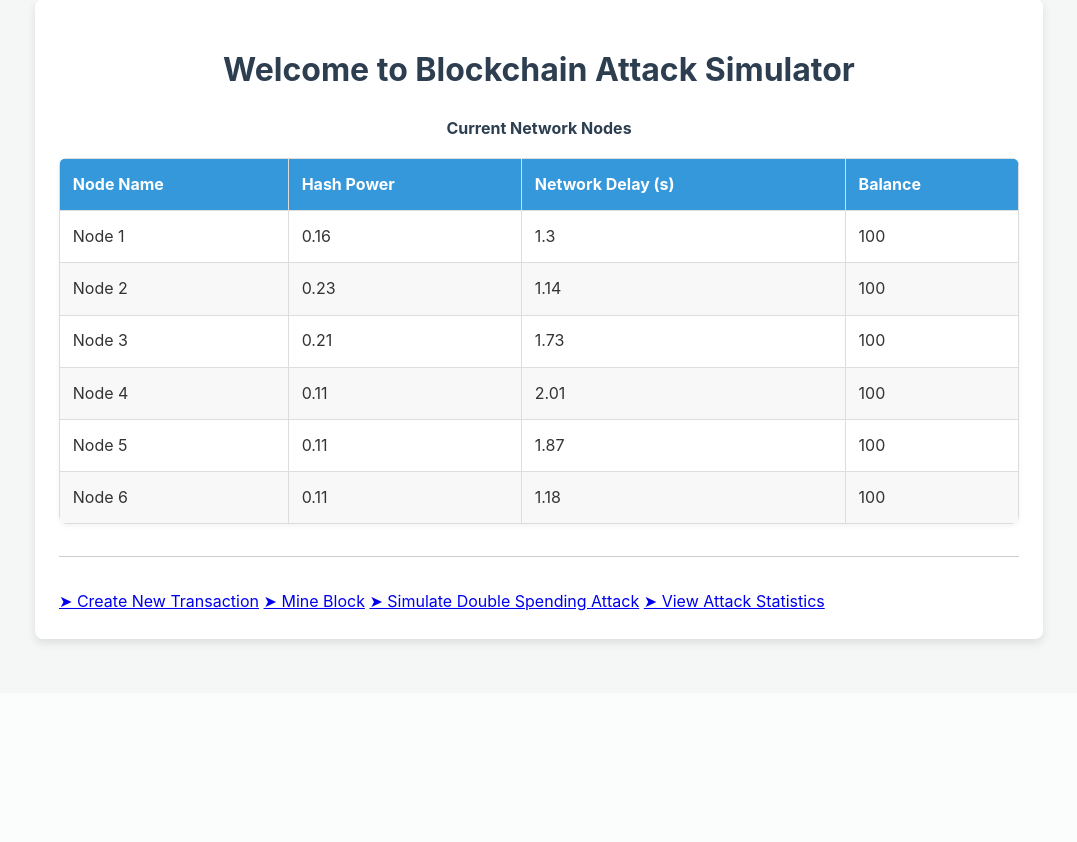
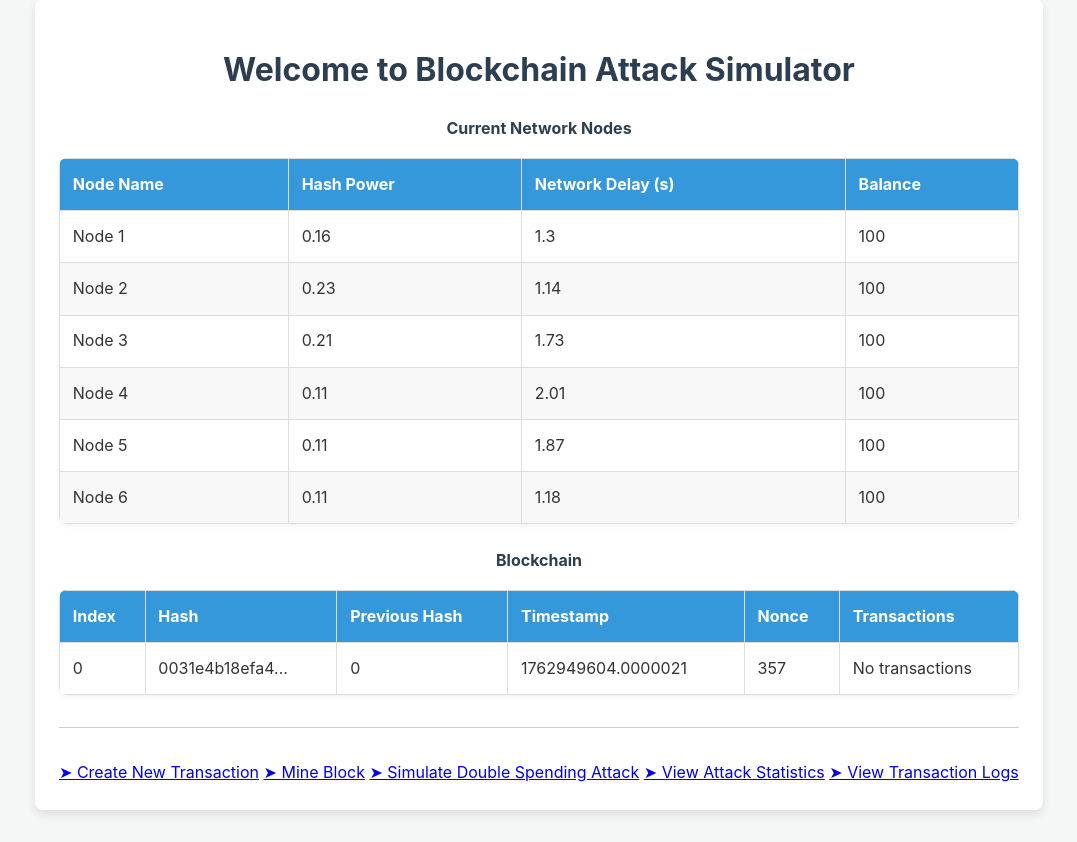
Before and after one commit to nasirabbas827/double-spending-Waleed, a Flask app: page / in a window 1280 px wide. Shown: the part 107-949 px from the top of the page, without its empty margins (101-1178 px from the left). Before the commit the page ends 753 px from the top, so only its background shows below. Run offline with Flask 3, Linux system fonts and the light colour scheme.

Commit message:
Final Code added timestamp

```diff
--- a/app.py
+++ b/app.py
@@ -1,3 +1,5 @@
+import matplotlib
+matplotlib.use('Agg')  # Non-interactive backend
 from flask import Flask, render_template, request, send_file
 from blockchain.blockchain import Transaction
 from network.simblock_sim import BlockchainNetworkSimulator
@@ -22,7 +24,19 @@ def index():
         {"name": node.name, "hash_rate": round(node.hash_rate, 2), "delay": round(node.delay, 2), "balance": simulator.blockchain.get_balance(node.name)}
         for node in simulator.nodes
     ]
-    return render_template("index.html", nodes=node_data)
+    # Prepare blockchain data
+    blockchain_data = [
+        {
+            "index": block.index,
+            "hash": block.hash,
+            "previous_hash": block.previous_hash,
+            "timestamp": block.timestamp,
+            "nonce": block.nonce,
+            "transactions": [tx.to_dict() for tx in block.transactions]
+        }
+        for block in simulator.blockchain.chain
+    ]
+    return render_template("index.html", nodes=node_data, blockchain=blockchain_data)
 
 @app.route('/transaction/new', methods=["GET", "POST"])
 def new_transaction():
@@ -39,7 +53,7 @@ def new_transaction():
             writer = csv.writer(f)
             if f.tell() == 0:
                 writer.writerow(["TX ID", "Sender", "Receiver", "Amount", "Timestamp"])
-            writer.writerow([tx.id, sender, receiver, amount, time.time()])
+            writer.writerow([tx.id, sender, receiver, amount, tx.timestamp])
 
         message = "Transaction broadcasted successfully."
 
@@ -80,8 +94,10 @@ def stats():
     if len(df) > 0:
         # Success rate pie
         success_counts = df['Success'].value_counts()
+        counts = [success_counts.get(False, 0), success_counts.get(True, 0)]
+        labels = ['Failed', 'Succeeded']
         fig, ax = plt.subplots()
-        ax.pie(success_counts, labels=['Failed', 'Succeeded'], autopct='%1.1f%%', colors=['#e74c3c', '#2ecc71'])
+        ax.pie(counts, labels=labels, autopct='%1.1f%%', colors=['#e74c3c', '#2ecc71'])
         ax.set_title('Attack Success Rate')
 
         # Hash rate vs success scatter
@@ -92,11 +108,14 @@ def stats():
         ax2.set_ylabel('Network Delay')
         ax2.set_title('Attack Outcomes by Hash Rate and Delay')
 
-        # Combine plots or send one, here base64 for success pie
+        # Save pie chart to base64
         buf = io.BytesIO()
         fig.savefig(buf, format='png')
         buf.seek(0)
         plot_url = base64.b64encode(buf.read()).decode('utf-8')
+        buf.close()
+        plt.close(fig)
+        plt.close(fig2)
 
     return render_template("stats.html", stats=stats_data, plot_url=plot_url)
 
--- a/blockchain/blockchain.py
+++ b/blockchain/blockchain.py
@@ -3,18 +3,20 @@ import time
 import uuid
 
 class Transaction:
-    def __init__(self, sender, receiver, amount):
+    def __init__(self, sender, receiver, amount, timestamp=None):
         self.id = str(uuid.uuid4())
         self.sender = sender
         self.receiver = receiver
         self.amount = amount
+        self.timestamp = timestamp if timestamp is not None else time.time()
 
     def to_dict(self):
         return {
             "id": self.id,
             "sender": self.sender,
             "receiver": self.receiver,
-            "amount": self.amount
+            "amount": self.amount,
+            "timestamp": self.timestamp
         }
 
 class Block:
@@ -29,6 +31,16 @@ class Block:
     def compute_hash(self):
         block_string = str(self.index) + str(self.timestamp) + str([tx.to_dict() for tx in self.transactions]) + self.previous_hash + str(self.nonce)
         return hashlib.sha256(block_string.encode()).hexdigest()
+
+    def to_dict(self):
+        return {
+            "index": self.index,
+            "hash": self.hash,
+            "previous_hash": self.previous_hash,
+            "timestamp": self.timestamp,
+            "transactions": [tx.to_dict() for tx in self.transactions],
+            "nonce": self.nonce
+        }
 
 class Blockchain:
     def __init__(self, difficulty=2):
--- a/network/simblock_sim.py
+++ b/network/simblock_sim.py
@@ -20,7 +20,7 @@ class Node:
                 self.mempool.append(tx)
             if tx not in self.blockchain.pending_transactions:
                 self.blockchain.add_transaction(tx)
-            print(f"[{self.name}] Received transaction: {tx.sender} -> {tx.receiver} (Amount: {tx.amount}, ID: {tx.id})")
+            print(f"[{self.name}] Received transaction: {tx.sender} -> {tx.receiver} (Amount: {tx.amount}, ID: {tx.id}, Timestamp: {tx.timestamp})")
             sender_bal = self.blockchain.get_balance(tx.sender)
             if sender_bal < tx.amount:
                 print(f"[{self.name}] Validation failed: Insufficient funds for {tx.sender}")
@@ -58,7 +58,7 @@ class BlockchainNetworkSimulator:
             self.nodes.append(node)
 
     def broadcast_transaction(self, tx):
-        print(f"Broadcasting transaction: {tx.sender} -> {tx.receiver} (Amount: {tx.amount}, ID: {tx.id})")
+        print(f"Broadcasting transaction: {tx.sender} -> {tx.receiver} (Amount: {tx.amount}, ID: {tx.id}, Timestamp: {tx.timestamp})")
         for node in self.nodes:
             self.env.process(self.deliver_transaction(node, tx))
         self.env.run()
--- a/templates/index.html
+++ b/templates/index.html
@@ -25,6 +25,52 @@
     </tbody>
 </table>
 
+<h4>Blockchain</h4>
+{% if blockchain %}
+<table>
+    <thead>
+        <tr>
+            <th>Index</th>
+            <th>Hash</th>
+            <th>Previous Hash</th>
+            <th>Timestamp</th>
+            <th>Nonce</th>
+            <th>Transactions</th>
+        </tr>
+    </thead>
+    <tbody>
+        {% for block in blockchain %}
+        <tr>
+            <td>{{ block.index }}</td>
+            <td>{{ block.hash | truncate(16, True, '...') }}</td>
+            <td>{{ block.previous_hash | truncate(16, True, '...') }}</td>
+            <td>{{ block.timestamp }}</td>
+            <td>{{ block.nonce }}</td>
+            <td>
+                {% if block.transactions %}
+                <ul>
+                    {% for tx in block.transactions %}
+                    <li>
+                        ID: {{ tx.id | truncate(8, True, '...') }}<br>
+                        Sender: {{ tx.sender }}<br>
+                        Receiver: {{ tx.receiver }}<br>
+                        Amount: {{ tx.amount }}<br>
+                        Timestamp: {{ tx.timestamp }}
+                    </li>
+                    {% endfor %}
+                </ul>
+                {% else %}
+                No transactions
+                {% endif %}
+            </td>
+        </tr>
+        {% endfor %}
+    </tbody>
+</table>
+{% else %}
+<div class="alert alert-info">No blocks in the blockchain.</div>
+{% endif %}
+
 <hr>
 <div>
     <div>
@@ -33,6 +79,7 @@
             <a href="/mine">➤ Mine Block</a>
             <a href="/attack">➤ Simulate Double Spending Attack</a>
             <a href="/stats">➤ View Attack Statistics</a>
+            <a href="/tx_logs">➤ View Transaction Logs</a>
         </div>
     </div>
 </div>
```
Also changed, not shown: attacker/double_spending.py (+52 -17 lines), 2 other files.
